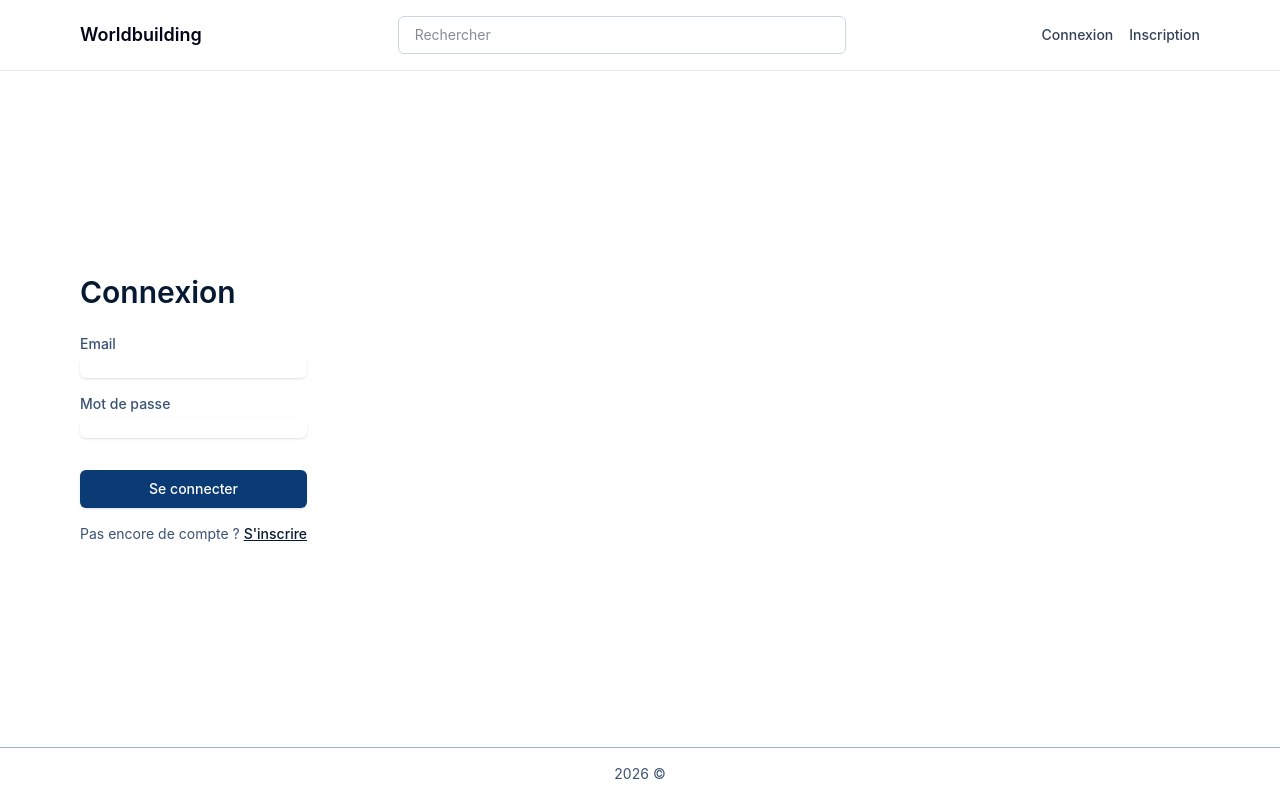
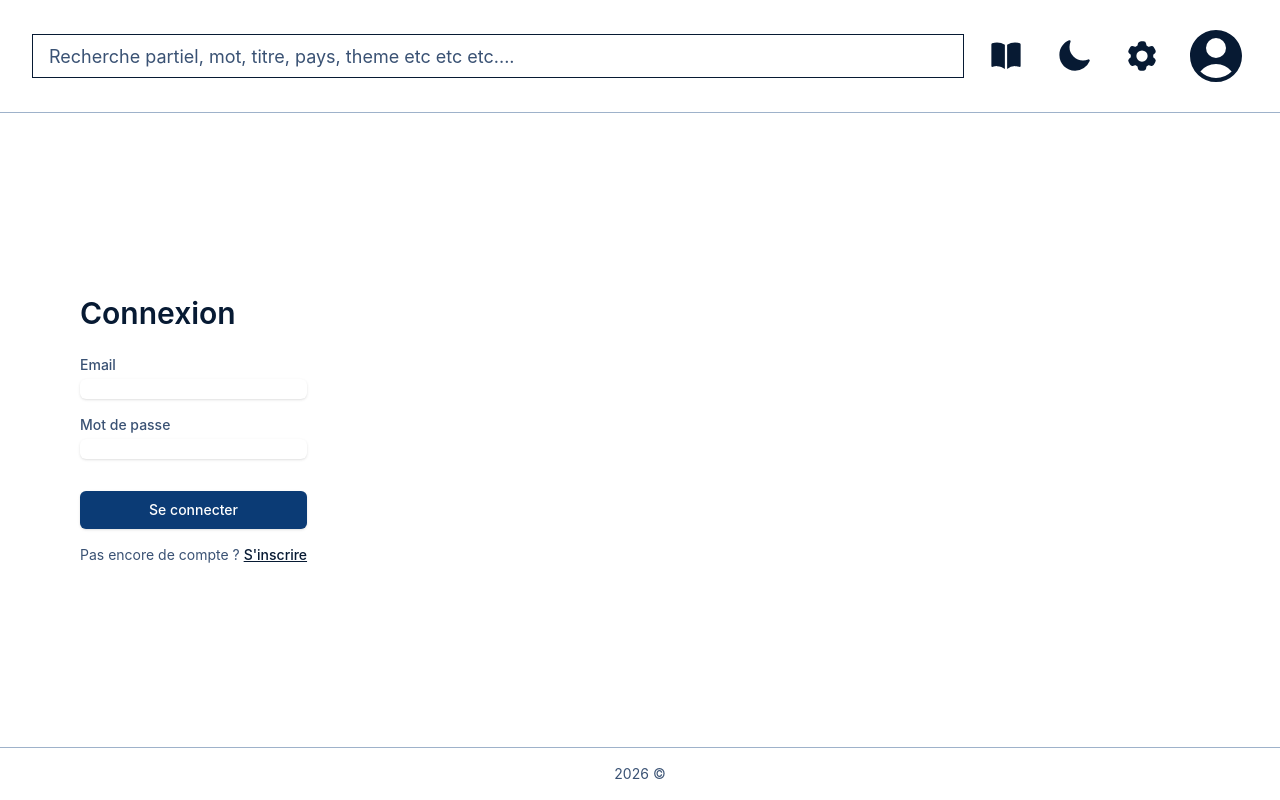
Before and after one commit to dylan-blanc/worldbuilding, a Nuxt app in the folder frontend/: page /login in a window 1280 px wide. Built offline with nearby package versions, Linux system fonts and the light colour scheme.

Commit message:
feat(header): basic header rework
placeholder searchbar (WIP) placeholder book icone for future integration with future redirection to CMS page, added light/night mode stored in cookie, profil icone redirection to login page

basic feature

```diff
--- a/frontend/app/components/Header.vue
+++ b/frontend/app/components/Header.vue
@@ -1,29 +1,135 @@
+<script setup lang="ts">
+import {
+  Bars3Icon,
+  BookOpenIcon,
+  Cog6ToothIcon,
+  MoonIcon,
+  SunIcon,
+  UserCircleIcon,
+  XMarkIcon,
+} from "@heroicons/vue/24/solid"
+
+type ThemePreference = "dark" | "light" | null
+
+const isMenuOpen = ref(false)
+const isDark = ref(false)
+let removeSystemThemeListener: (() => void) | undefined
+const themePreference = useCookie<ThemePreference>("theme-preference", {
+  default: () => null,
+  maxAge: 60 * 60 * 24 * 90,
+})
+
+const favoriteFilters = ["Univers fantasy", "Personnages", "Lieux à explorer"]
+
+const applyTheme = (dark: boolean) => {
+  isDark.value = dark
+  document.documentElement.classList.toggle("theme-dark", dark)
+}
+
+const toggleTheme = () => {
+  themePreference.value = isDark.value ? "light" : "dark"
+  applyTheme(themePreference.value === "dark")
+}
+
+const toggleMenu = () => {
+  isMenuOpen.value = !isMenuOpen.value
+}
+
+onMounted(() => {
+  const systemTheme = window.matchMedia("(prefers-color-scheme: dark)")
+  const updateSystemTheme = (event: MediaQueryListEvent) => {
+    !themePreference.value && applyTheme(event.matches)
+  }
+
+  applyTheme(themePreference.value ? themePreference.value === "dark" : systemTheme.matches)
+  systemTheme.addEventListener("change", updateSystemTheme)
+  removeSystemThemeListener = () => systemTheme.removeEventListener("change", updateSystemTheme)
+})
+
+onBeforeUnmount(() => removeSystemThemeListener?.())
+</script>
+
 <template>
-  <header class="border-b border-slate-200 bg-white">
-    <div class="mx-auto flex max-w-6xl items-center gap-6 px-4 py-4">
-      <NuxtLink to="/" class="text-lg font-semibold text-slate-950">
-        Worldbuilding
-      </NuxtLink>
+  <header class="header-shell border-b">
+    <div class="mx-auto flex h-24 max-w-7xl items-center gap-6 px-4 md:h-28 md:px-8">
+      <button
+        type="button"
+        class="inline-flex shrink-0 items-center justify-center md:hidden"
+        aria-label="Ouvrir le menu"
+        :aria-expanded="isMenuOpen"
+        @click="toggleMenu"
+      >
+        <Bars3Icon class="size-12" />
+      </button>
 
-      <form class="flex flex-1 justify-center">
+      <form class="flex min-w-0 flex-1" @submit.prevent>
         <label for="site-search" class="sr-only">Rechercher</label>
         <input
           id="site-search"
           type="search"
           name="search"
-          placeholder="Rechercher"
-          class="w-full max-w-md rounded-md border border-slate-300 px-4 py-2 text-sm text-slate-900 outline-none transition focus:border-slate-700"
+          placeholder="Recherche partiel, mot, titre, pays, theme etc etc etc...."
+          class="header-search h-12 w-full border px-4 text-lg outline-none focus:ring-2 md:h-11"
         />
       </form>
 
-      <nav class="flex items-center gap-4 text-sm font-medium text-slate-700">
-        <NuxtLink to="/login" class="transition hover:text-slate-950">
-          Connexion
-        </NuxtLink>
-        <NuxtLink to="/register" class="transition hover:text-slate-950">
-          Inscription
-        </NuxtLink>
+      <nav class="hidden items-center gap-8 md:flex" aria-label="Navigation principale">
+        <button type="button" aria-label="Mes pages" title="Mes pages">
+          <BookOpenIcon class="size-9" />
+        </button>
+        <button type="button" :aria-label="isDark ? 'Activer le mode clair' : 'Activer le mode sombre'" @click="toggleTheme">
+          <SunIcon v-if="isDark" class="size-9" />
+          <MoonIcon v-else class="size-9" />
+        </button>
+        <button type="button" aria-label="Paramètres" title="Paramètres">
+          <Cog6ToothIcon class="size-9" />
+        </button>
       </nav>
+
+      <NuxtLink to="/login" class="shrink-0" aria-label="Profil">
+        <UserCircleIcon class="size-14 md:size-16" />
+      </NuxtLink>
     </div>
+
+    <Teleport to="body">
+      <div v-if="isMenuOpen" class="menu-overlay fixed inset-0 z-40 backdrop-blur-sm" @click="toggleMenu" />
+      <aside
+        class="menu-panel fixed inset-y-0 left-0 z-50 w-4/5 max-w-sm p-3 shadow-2xl md:hidden"
+        :class="isMenuOpen ? 'translate-x-0' : '-translate-x-full'"
+        :aria-hidden="!isMenuOpen"
+      >
+        <div class="menu-title -m-3 mb-5 flex items-center justify-between px-5 py-4 text-3xl">
+          <span>MENU</span>
+          <button type="button" aria-label="Fermer le menu" @click="toggleMenu">
+            <XMarkIcon class="size-12" />
+          </button>
+        </div>
+
+        <nav class="flex flex-col gap-4" aria-label="Menu mobile">
+          <button type="button" class="menu-action flex h-16 items-center justify-between border-2 px-3 text-left text-2xl">
+            <span>Paramètres</span>
+            <Cog6ToothIcon class="size-10" />
+          </button>
+          <button type="button" class="menu-action h-16 border-2 px-3 text-left text-2xl">Mes Pages</button>
+          <div class="menu-action border-2 p-3">
+            <p class="text-2xl">Mes favoris</p>
+            <ul class="secondary-color mt-2 space-y-1 text-sm">
+              <li v-for="filter in favoriteFilters" :key="filter">{{ filter }}</li>
+            </ul>
+          </div>
+        </nav>
+      </aside>
+    </Teleport>
   </header>
 </template>
+
+<style scoped>
+.header-shell { background: var(--primary-background); border-color: var(--primary-border); color: var(--primary-color); }
+.header-search { background: var(--primary-background); border-color: var(--primary-color); color: var(--primary-color); }
+.header-search::placeholder { color: var(--secondary-color); }
+.header-search:focus { --tw-ring-color: var(--focus-color); }
+.menu-overlay { background: rgb(7 16 31 / 25%); }
+.menu-panel { background: var(--secondary-background); color: var(--primary-color); }
+.menu-title { background: var(--accent-color); color: var(--primary-background); }
+.menu-action { border-color: var(--primary-color); }
+</style>
```
